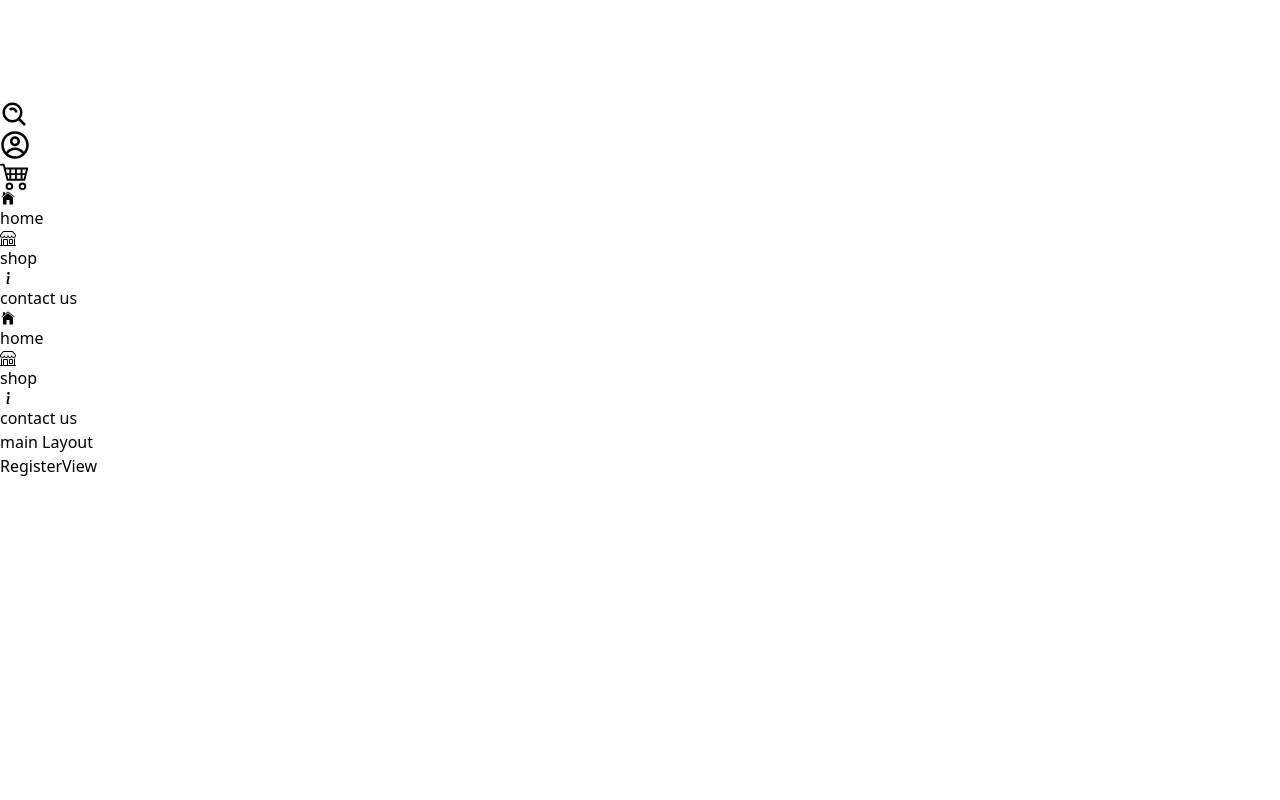
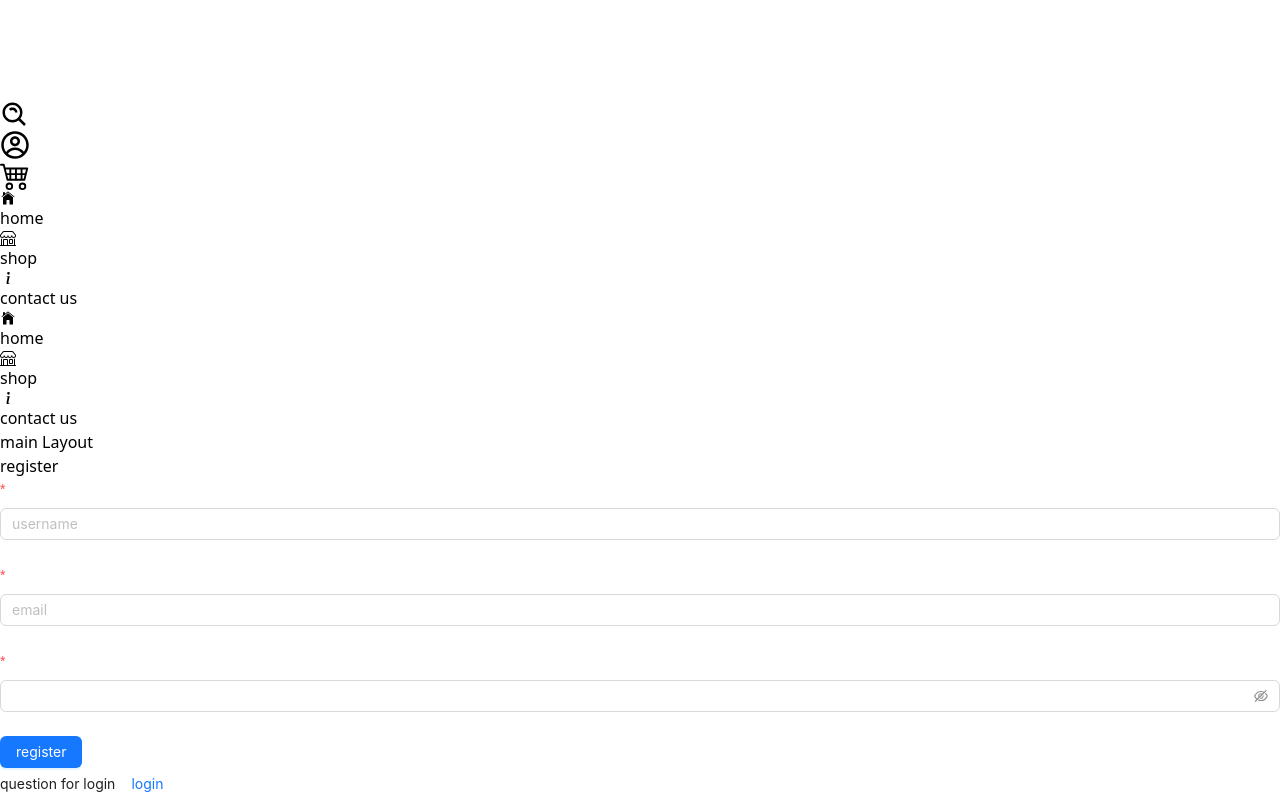
Before and after one commit to Sosokantaria/eShop_ecommerce_web, a React (Vite) app: page /register in a window 1280 px wide. Shown: the part 441-1241 px from the top of the page. Before the commit the page ends 919 px from the top, so only its background shows below. Built offline with nearby package versions, Linux system fonts and the light colour scheme.

Commit message:
fit-register_logic

```diff
--- a/src/views/public/routes/register/Register.tsx
+++ b/src/views/public/routes/register/Register.tsx
@@ -1,3 +1,126 @@
+import { useState } from "react";
+import { Link } from "react-router-dom";
+import { useForm } from "react-hook-form";
+
+import { Button, Form, Input } from "antd";
+
+import axios from "axios";
+
+type TRegisterForm = {
+  userName: string;
+  email: string;
+  password: string;
+  role: string;
+};
+
 export default function RegisterView() {
-    return <div>RegisterView</div>;
+  const [created, setCreated] = useState<boolean>(false);
+  const {
+    register,
+    setError,
+    formState: { errors },
+  } = useForm<TRegisterForm>();
+
+  async function onSubmit(data: TRegisterForm) {
+    try {
+      const resp = await axios.post("http://localhost:3001/auth/signup", {...data,role:"USER"});
+      if (resp.data?.id) {
+        setCreated(true);
+      }
+    } catch (error: any) {
+      setError("root", { message: error.response.data?.errors?.[0].msg });
+    }
   }
+
+  return (
+    <section className="bg-[rgb(240, 248, 255)]">
+      <div className="flex flex-col items-center justify-center px-6 py-8 mx-auto md:h-screen lg:py-0   ">
+        <div className="w-full m-auto text-[white] rounded-lg shadow bg-[#1f2605]  sm:max-w-sm p-6  ">
+          <div className="flex justify-center ">
+            <h1 className="text-xl font-bold md:text-2xl ">
+              register
+            </h1>
+          </div>{" "}
+          {created ? (
+            <span className="flex  font-medium items-center justify-center text-[green]  space-x-3">
+              <span>created user</span>
+              <Link to="/login">
+                <Button type="link">
+                  <p>login</p>
+                </Button>
+              </Link>
+            </span>
+          ) : (
+            <Form name="basic" onFinish={onSubmit} layout="vertical">
+              <Form.Item
+                name="username"
+                label={
+                  <label style={{ color: "white" }}>
+                    username
+                  </label>
+                }
+                rules={[
+                  { required: true, message: "Please input your username!" },
+                ]}
+              >
+                <Input
+                  {...register("userName")}
+                  placeholder={"username"}
+                />
+              </Form.Item>
+              <Form.Item
+                label={
+                  <label style={{ color: "white" }}>email</label>
+                }
+                name="email"
+                rules={[
+                  { required: true, message: "Please input your password!" },
+                ]}
+              >
+                <Input {...register("email")} placeholder={"email"} />
+              </Form.Item>
+              <Form.Item
+                label={
+                  <label style={{ color: "white" }}>
+                    password
+                  </label>
+                }
+                name="password"
+                rules={[
+                  { required: true, message: "Please input your password!" },
+                ]}
+              >
+                <Input.Password {...register("password")} />
+              </Form.Item>
+              {errors?.root && (
+                <p className="mt-2 space-x-2 text-sm text-red-600 ">
+                  <span className="font-bold">Oopss!</span>
+                  <span>{errors.root.message}</span>
+                </p>
+              )}
+              <div className="flex flex-col gap-y-4">
+                <div>
+                  <Button
+                    type="primary"
+                    htmlType="submit"
+                    className=" hover:focus:ring-4 focus:outline-none focus:ring-[#ffc653] font-medium  text-sm "
+                  >
+                    register
+                  </Button>
+                </div>
+                <p className="text-sm font-medium text-[white]  space-x-3">
+                  <span>question for login</span>
+                  <Link to="/login">
+                    <Button type="link">
+                      <span>login</span>
+                    </Button>
+                  </Link>
+                </p>
+              </div>
+            </Form>
+          )}
+        </div>
+      </div>
+    </section>
+  );
+}
```
